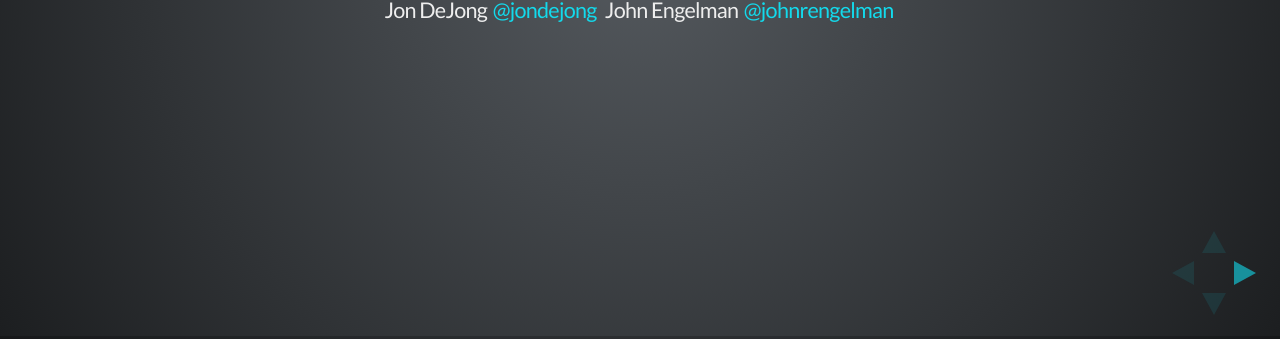
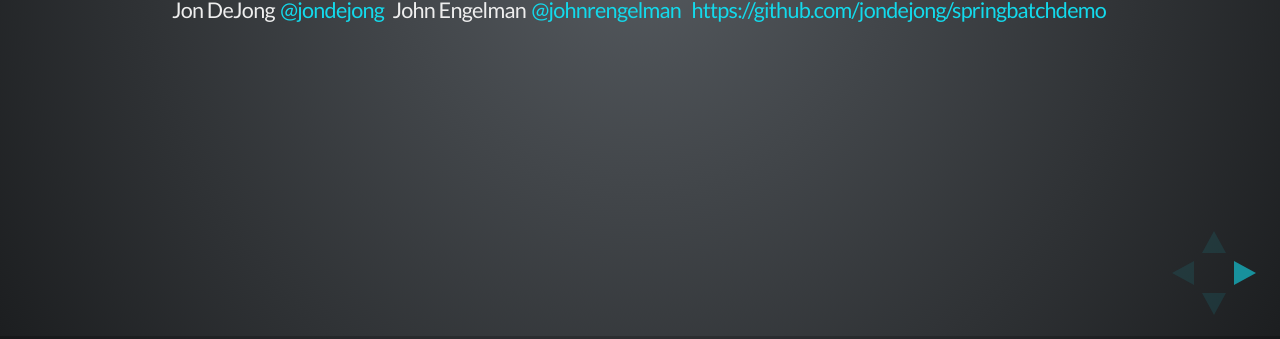
Before and after one commit to jondejong/springbatchdemo, a website: page Presentation/index.html in a window 1280 px wide. Shown: the part 461-800 px from the top of the page. Drawn offline with Linux system fonts and the light colour scheme.

Commit message:
add self-referential link.

```diff
--- a/Presentation/index.html
+++ b/Presentation/index.html
@@ -45,6 +45,7 @@
     <p>
         <small>Jon DeJong <a href="http://twitter.com/jondejong">@jondejong</a></small>
         <small>John Engelman <a href="http://twitter.com/johnrengelman">@johnrengelman</a></small>
+		<small><a href="https://github.com/jondejong/springbatchdemo">https://github.com/jondejong/springbatchdemo</a></small>
     </p>
 </section>
 
```
